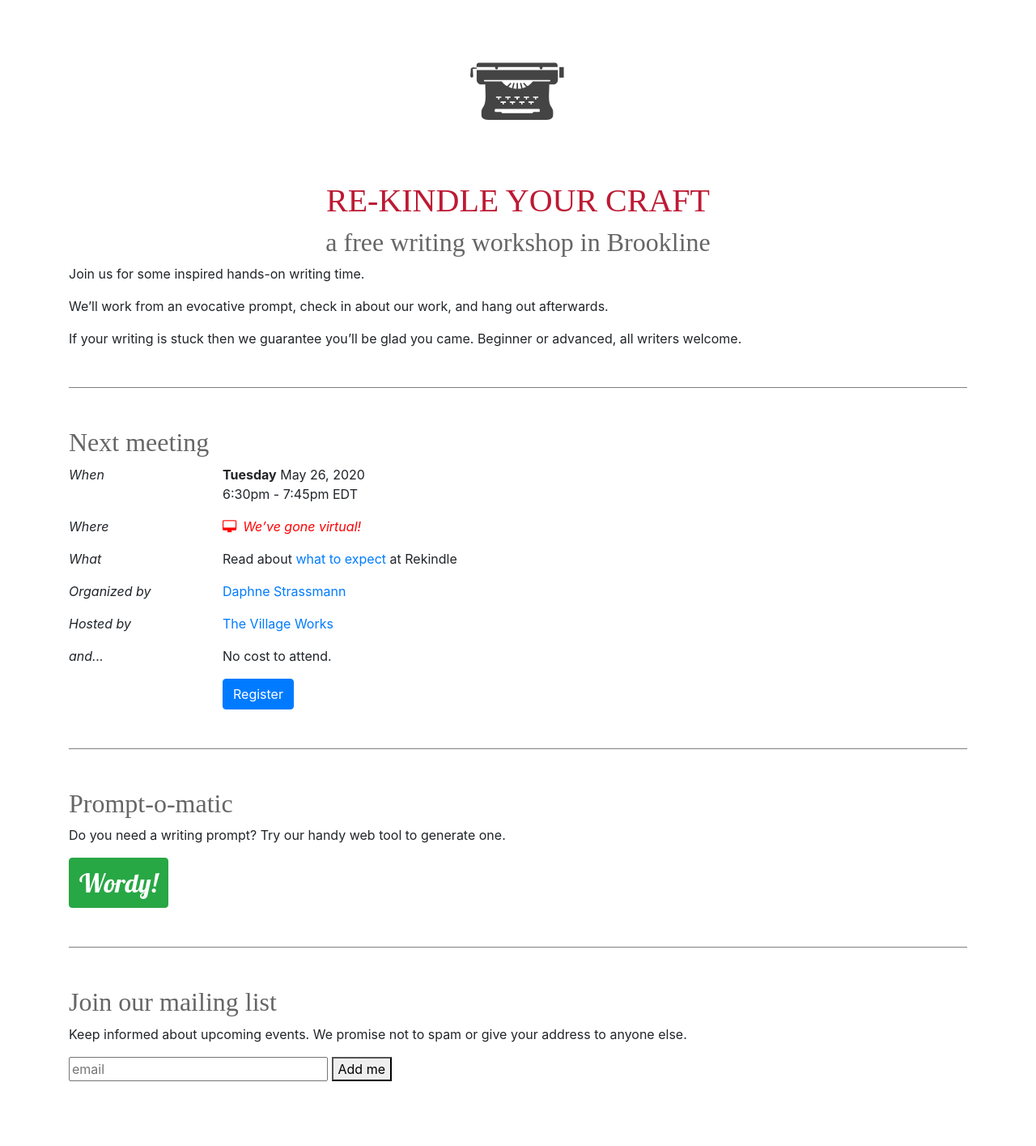
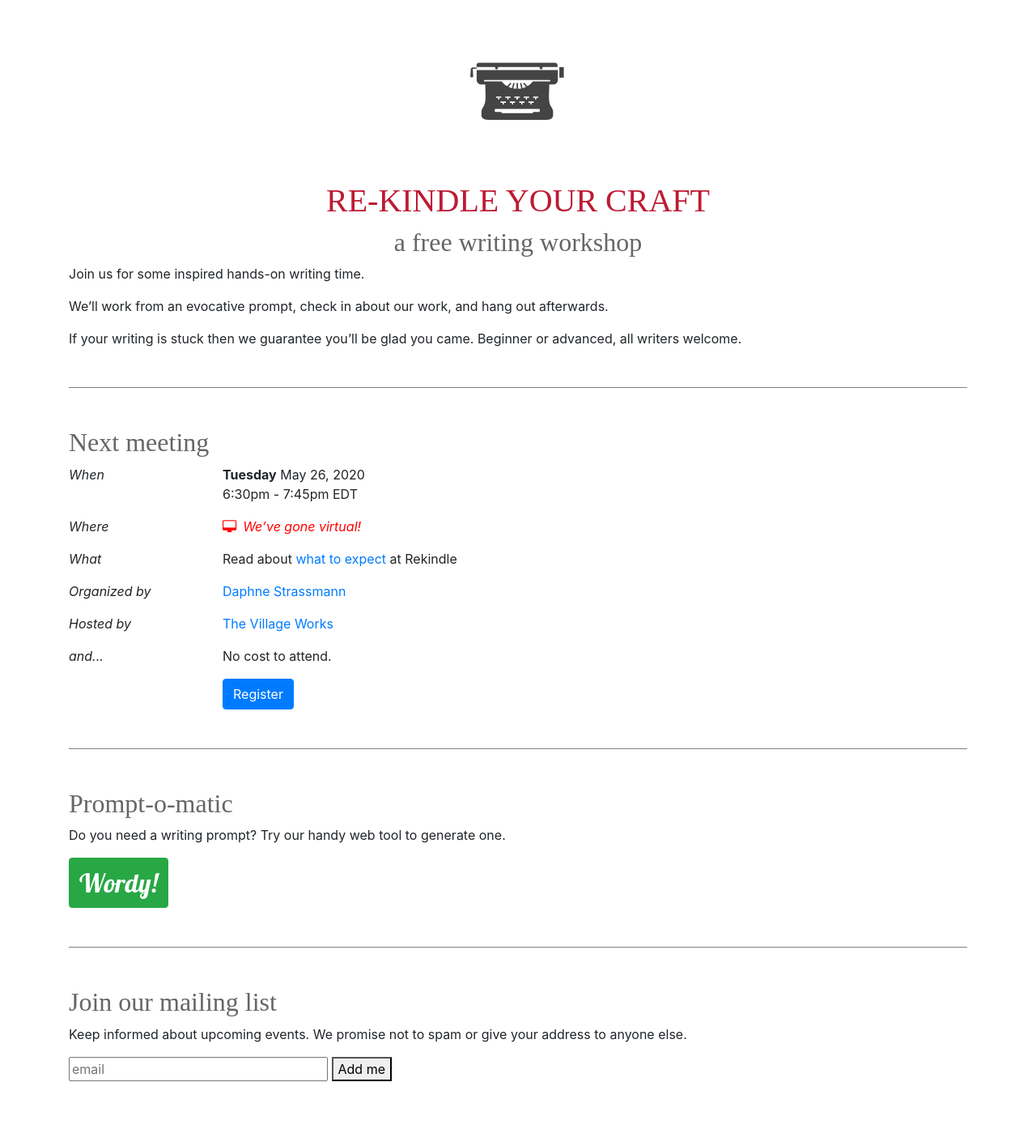
Before and after one commit to straz/rekindle, a Jekyll site: the page built from index.html, in a window 1280 px wide. Shown: the whole page at 81% size. Built offline with Jekyll 4.4.1, drawn with Linux system fonts in a browser that asks for light colours; nearby versions of some CDN libraries; some web fonts are replaced.

Commit message:
remove "in brookline"

```diff
--- a/index.html
+++ b/index.html
@@ -7,7 +7,7 @@ title: Rekindle your craft
 {% assign event = site.data.events | first %}
 
 <h1 class="text-center">RE-KINDLE YOUR CRAFT</h1>
-<h2 class="text-center">a free writing workshop in Brookline</h2>
+<h2 class="text-center">a free writing workshop</h2>
 
 <p>Join us for some inspired hands-on writing time.</p>
 
```
